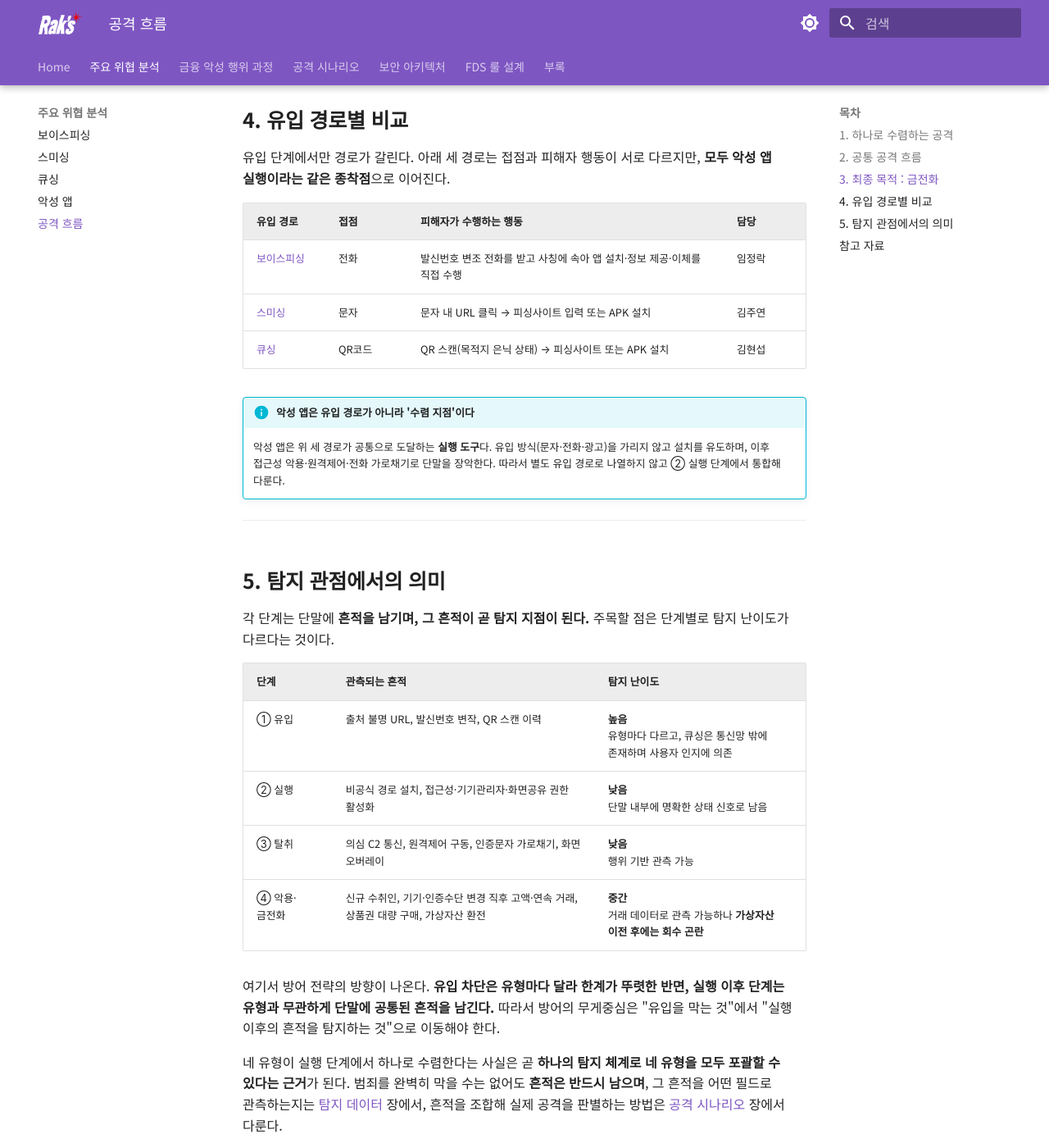
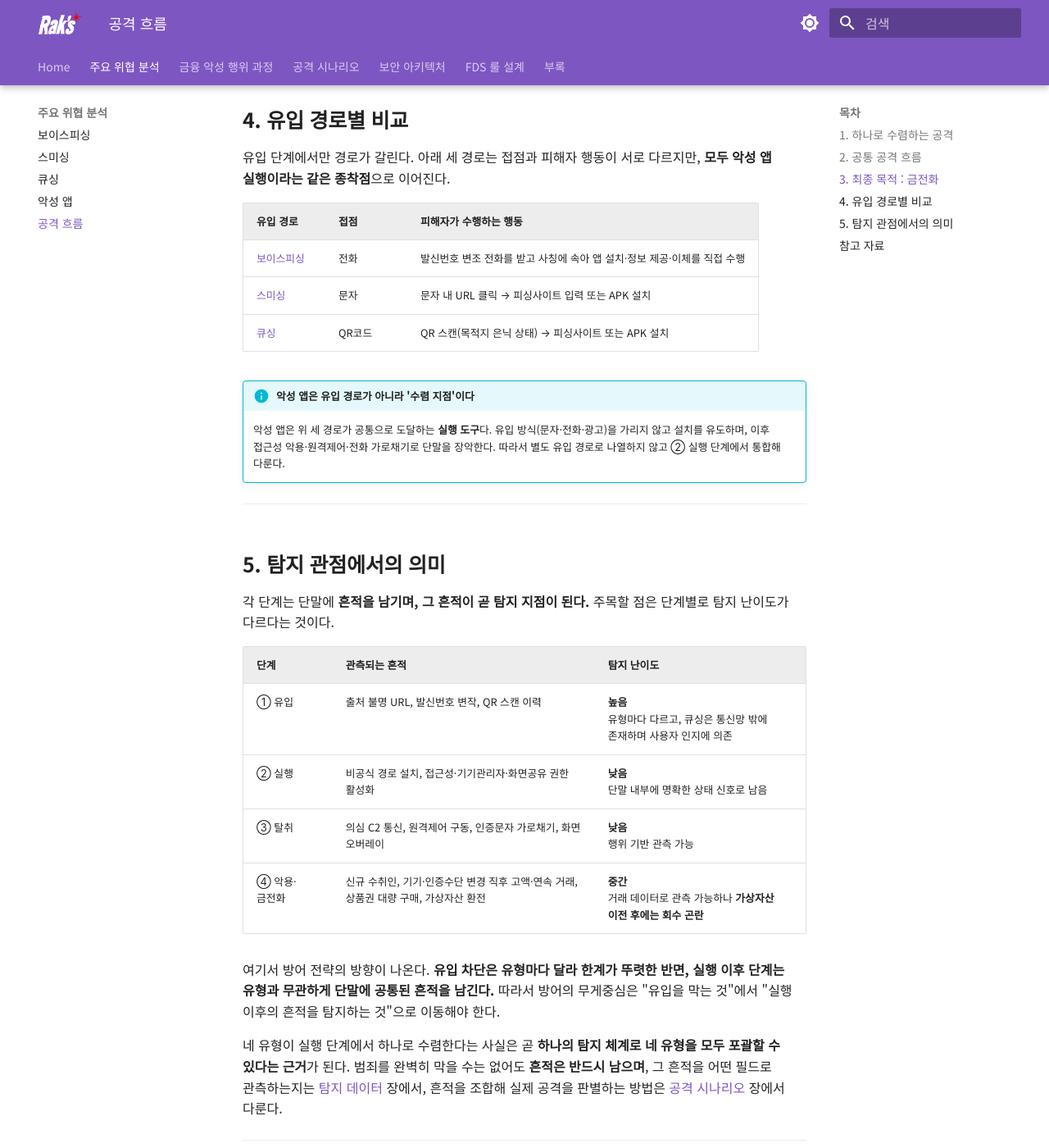
Before and after one commit to Rakkk-s/mobile-security-fds-docs, an MkDocs documentation site: the page built from docs/00-flow/overview.md, in a window 1280 px wide and 1400 px high, scrolled down 1981 px. Shown: the whole window at 82% size. Built offline with MkDocs 1.6.1 and Material for MkDocs 9.7.7, drawn with Linux system fonts in a browser that asks for light colours; some of the changed text lies outside the part shown.

Commit message:
docs: 주요 위협 분석 (수정)
공격 흐름 수정

```diff
--- a/docs/00-flow/overview.md
+++ b/docs/00-flow/overview.md
@@ -75,11 +75,11 @@ flowchart LR
 
 유입 단계에서만 경로가 갈린다. 아래 세 경로는 접점과 피해자 행동이 서로 다르지만, **모두 악성 앱 실행이라는 같은 종착점**으로 이어진다.
 
-| 유입 경로 | 접점 | 피해자가 수행하는 행동 | 담당 |
-| --- | --- | --- | --- |
-| [보이스피싱](entry-01-voicephishing.md) | 전화 | 발신번호 변조 전화를 받고 사칭에 속아 앱 설치·정보 제공·이체를 직접 수행 | 임정락 |
-| [스미싱](entry-02-smishing.md) | 문자 | 문자 내 URL 클릭 → 피싱사이트 입력 또는 APK 설치 | 김주연 |
-| [큐싱](entry-03-qshing.md) | QR코드 | QR 스캔(목적지 은닉 상태) → 피싱사이트 또는 APK 설치 | 김현섭 |
+| 유입 경로 | 접점 | 피해자가 수행하는 행동 |
+| --- | --- | --- |
+| [보이스피싱](entry-01-voicephishing.md) | 전화 | 발신번호 변조 전화를 받고 사칭에 속아 앱 설치·정보 제공·이체를 직접 수행 |
+| [스미싱](entry-02-smishing.md) | 문자 | 문자 내 URL 클릭 → 피싱사이트 입력 또는 APK 설치 |
+| [큐싱](entry-03-qshing.md) | QR코드 | QR 스캔(목적지 은닉 상태) → 피싱사이트 또는 APK 설치 |
 
 !!! info "악성 앱은 유입 경로가 아니라 '수렴 지점'이다"
     악성 앱은 위 세 경로가 공통으로 도달하는 **실행 도구**다. 유입 방식(문자·전화·광고)을 가리지 않고 설치를 유도하며, 이후 접근성 악용·원격제어·전화 가로채기로 단말을 장악한다. 따라서 별도 유입 경로로 나열하지 않고 ② 실행 단계에서 통합해 다룬다.
```
Also changed, not shown: other parts of docs/00-flow/overview.md (+1 -1 lines).
